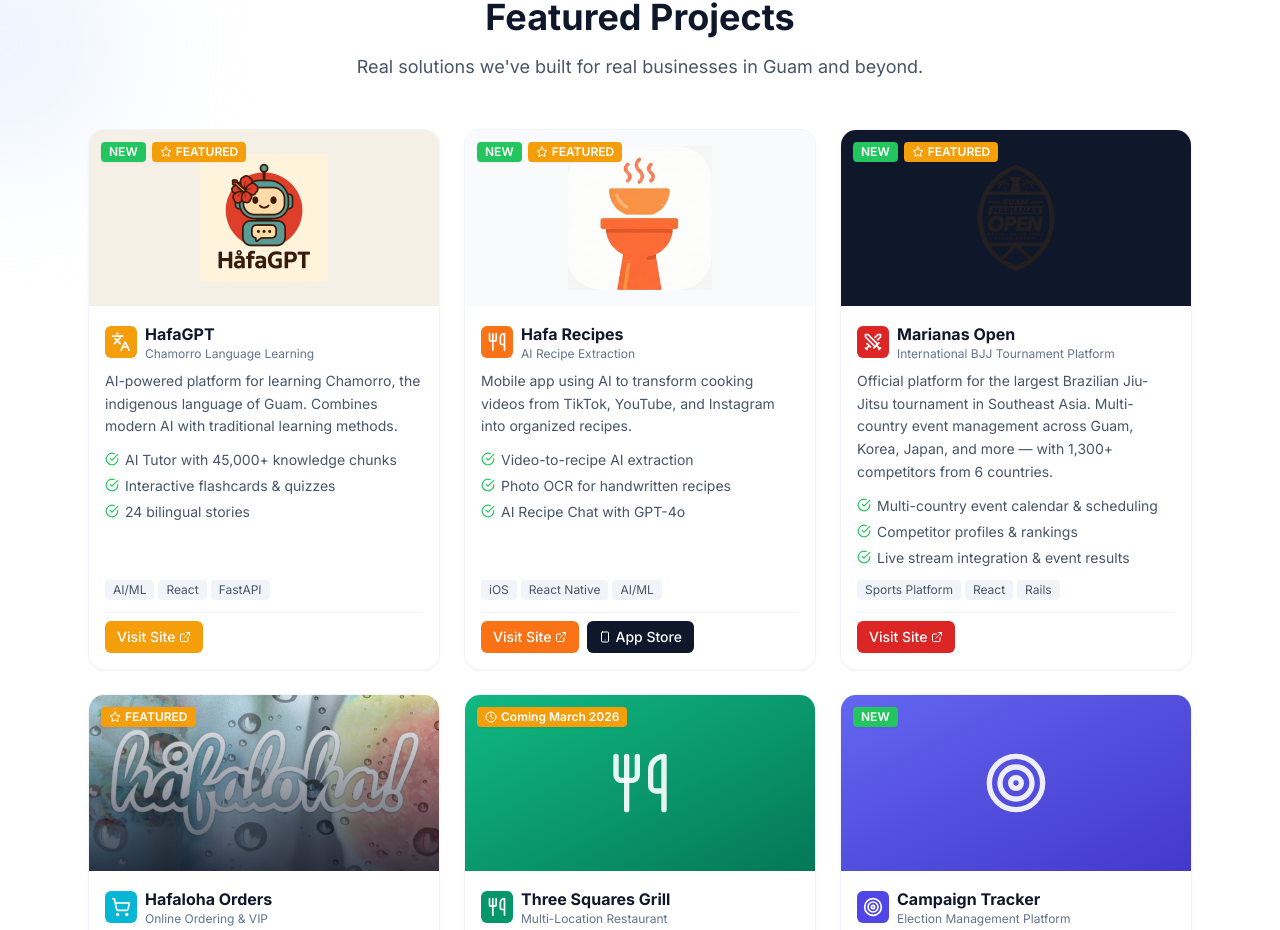
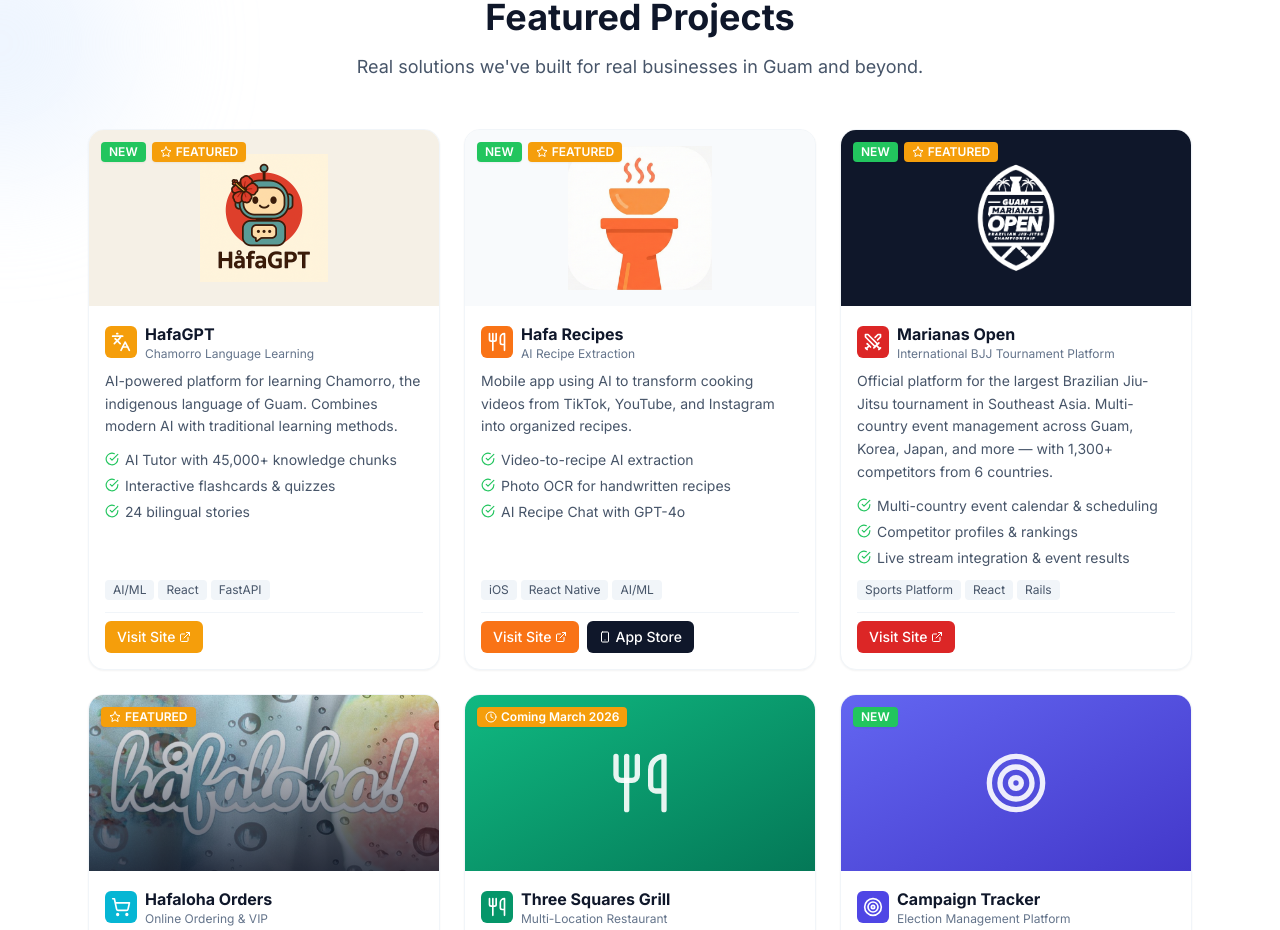
Before and after one commit to Shimizu-Technology/ShimizuTechnology, a React (Vite) app: page / in a window 1280 px wide. Shown: the part 2020-2950 px from the top of the page. Built offline with nearby package versions, Linux system fonts and the light colour scheme; no server answers.

Commit message:
Fix: swap to white MO logo for dark background contrast

```diff
--- a/src/data/index.tsx
+++ b/src/data/index.tsx
@@ -109,7 +109,7 @@ export const projects: Project[] = [
     title: "Marianas Open",
     subtitle: "International BJJ Tournament Platform",
     description: "Official platform for the largest Brazilian Jiu-Jitsu tournament in Southeast Asia. Multi-country event management across Guam, Korea, Japan, and more — with 1,300+ competitors from 6 countries.",
-    image: "/images/mo-logo-black.png",
+    image: "/images/mo-logo-white.png",
     imageStyle: "object-contain bg-slate-900 p-6",
     link: "https://marianasopen.com",
     icon: <Swords className="w-5 h-5" />,
```
Also changed, not shown: public/images/mo-logo-black.png (deleted), public/images/mo-logo-white.png (added).
